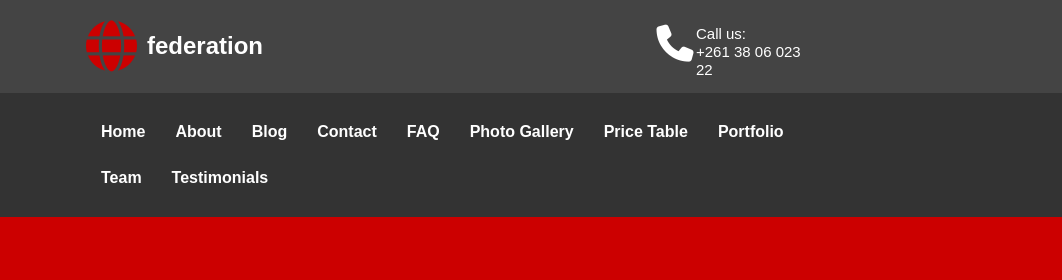
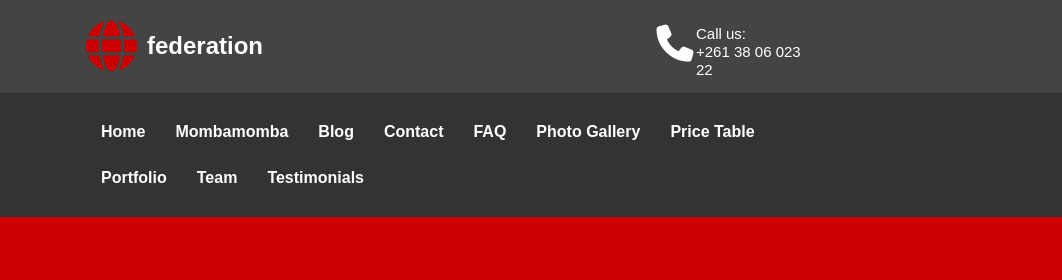
Before and after one commit to AURORA029/Website, a plain HTML site: page team.html in a window 1280 px wide. Shown: the top 280 px of the page, 0-1062 px from the left. Drawn offline with nearby package versions, Linux system fonts and the light colour scheme.

Commit message:
Update team.html

```diff
--- a/team.html
+++ b/team.html
@@ -129,7 +129,7 @@ $(document).ready(function()
 <a href="./index.html" title="Home" class="nav-link">Home</a>
 </li>
 <li class="nav-item">
-<a href="./about.html" title="Mombamomba" class="nav-link">About</a>
+<a href="./about.html" title="Mombamomba" class="nav-link">Mombamomba</a>
 </li>
 <li class="nav-item">
 <a href="./blog.html" title="Blog" class="nav-link">Blog</a>
```
